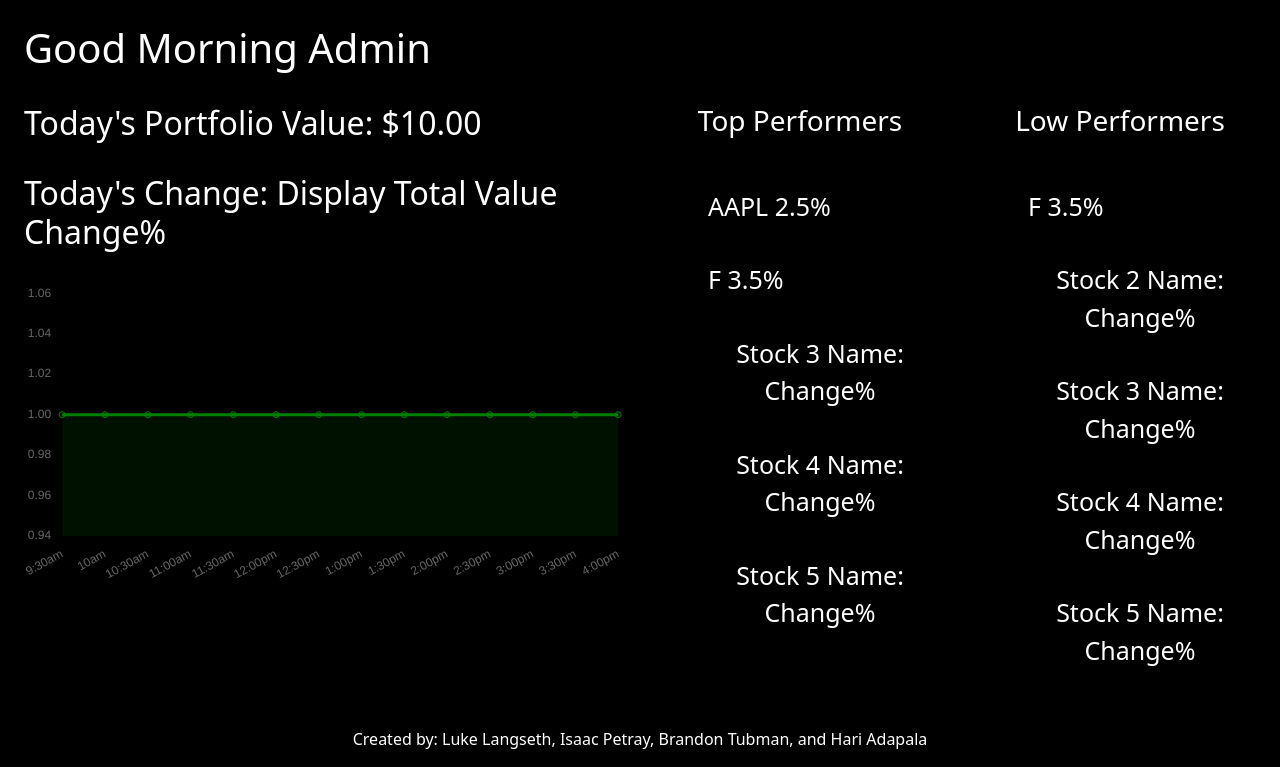
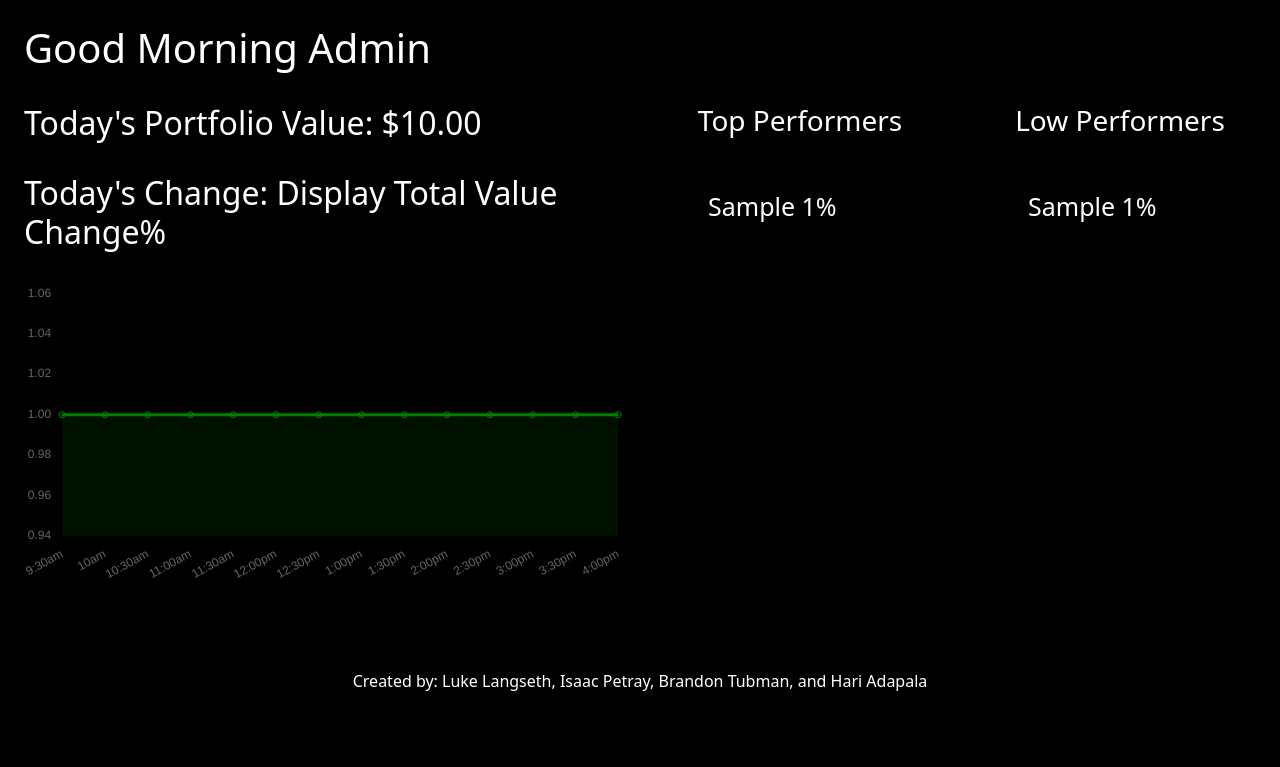
Before and after one commit to langsethluke/IFT401Project, a Flask app: page /home/admin in a window 1280 px wide. Shown: the part 91-858 px from the top of the page. After the commit the page ends 782 px from the top, so only its background shows below. Run offline with Flask 3, Linux system fonts and the light colour scheme; tables that the repository leaves empty hold one stand-in row (values such as "Sample post").

Commit message:
Added home page percentage changes

```diff
--- a/app.py
+++ b/app.py
@@ -1,6 +1,6 @@
 #Importing Flask and MySQL Libraries
 
-from flask import Flask, render_template, redirect, url_for, flash, request
+from flask import Flask, render_template, redirect, url_for, flash, request, jsonify
 from flask_sqlalchemy import SQLAlchemy
 from sqlalchemy import event
 from flask_wtf import FlaskForm
@@ -27,7 +27,7 @@ def load_user(id):
 # Configuration for Connecting to the MySQL Database
 
 app.config['SECRET_KEY'] = 'your_secret_key'
-app.config['SQLALCHEMY_DATABASE_URI'] = 'mysql+pymysql://root:KcnE9592@localhost/myflaskdb'
+app.config['SQLALCHEMY_DATABASE_URI'] = 'mysql+pymysql://root:904278aa@localhost/stock2'
 app.config['SQLALCHEMY_TRACK_MODIFICATIONS'] = False
 app.config['WTF_CSRF_ENABLED'] = False
 
@@ -705,5 +705,21 @@ def adminmarkethours(username):
 
     return render_template('adminmarkethours.html', user_information=user_information, form=form, market_hours=market_hours)
 
+@app.route('/api/stocks')
+def get_stocks():
+    stocks = Stock.query.all()
+    stock_data = [{"id": f"stock-{stock.id}", "ticker": stock.ticker_symbol, "percentage": stock.precentage_change} for stock in stocks]
+
+    sorted_stocks = sorted(stock_data, key=lambda x: x['percentage'], reverse=True)
+
+    top_performers = sorted_stocks[:5]
+
+    low_performers = sorted_stocks[-5:]
+
+    return jsonify({
+        'top_performers': top_performers,
+        'low_performers': low_performers
+    })
+
 if __name__ == "__main__":
     app.run(debug=True)
--- a/templates/home.html
+++ b/templates/home.html
@@ -20,30 +20,57 @@
         <div class="col-3 text-center">
             <h3>Top Performers</h3>
             <br />
-            <ul class="list list-group top">
-                <li class="item item-green list-group-item"><a href="#">AAPL 2.5%</a></li>
-                <li class="item item-green list-group-item"><a href="#">F 3.5%</a></li>
-                <li class="item item-green list-group-item"><a href="#">Stock 3 Name: Change%</a></li>
-                <li class="item item-green list-group-item"><a href="#">Stock 4 Name: Change%</a></li>
-                <li class="item item-green list-group-item"><a href="#">Stock 5 Name: Change%</a></li>
+            <ul class="list list-group top" id="top-performers">
+                <!-- JavaScript adds ul items here -->
             </ul>
         </div>
         <div class="col-3 text-center">
         <h3>Low Performers</h3>
         <br />
-        <ul class="list list-group low">
-            <li class="item item-red list-group-item"><a href="#">F 3.5%</a></li>
-            <li class="item item-red list-group-item"><a href="#">Stock 2 Name: Change%</a></li>
-            <li class="item item-red list-group-item"><a href="#">Stock 3 Name: Change%</a></li>
-            <li class="item item-red list-group-item"><a href="#">Stock 4 Name: Change%</a></li>
-            <li class="item item-red list-group-item"><a href="#">Stock 5 Name: Change%</a></li>
+        <ul class="list list-group low" id="low-performers">
+            <!-- JavaScript adds ul items here -->
         </ul>
         </div>
     </div>
 </div>
 
-    <script src="https://cdn.jsdelivr.net/npm/chart.js"></script>
-    <script>
+<script src="https://cdn.jsdelivr.net/npm/chart.js"></script>
+<script>
+    document.addEventListener('DOMContentLoaded', () => {
+            fetch('/api/stocks')
+                .then(response => response.json())
+                .then(data => {
+                    const topPerformers = data.top_performers;
+                    const lowPerformers = data.low_performers;
+
+                    const topList = document.getElementById('top-performers');
+                    topPerformers.forEach(stock => {
+                        const li = document.createElement('li');
+                        if (stock.percentage < 0) {
+                            li.classList.add('item', 'item-red', 'list-group-item');
+                        } else {
+                            li.classList.add('item', 'item-green', 'list-group-item');
+                        }
+                        li.id = stock.id;
+                        li.innerHTML = `<a href="#">${stock.ticker} ${stock.percentage}%</a>`;
+                        topList.appendChild(li);
+                    });
+
+                    const lowList = document.getElementById('low-performers');
+                    lowPerformers.forEach(stock => {
+                        const li = document.createElement('li');
+                        if (stock.percentage < 0) {
+                            li.classList.add('item', 'item-red', 'list-group-item');
+                        } else {
+                            li.classList.add('item', 'item-green', 'list-group-item');
+                        }
+                        li.id = stock.id;
+                        li.innerHTML = `<a href="#">${stock.ticker} ${stock.percentage}%</a>`;
+                        lowList.appendChild(li);
+                    });
+                })
+                .catch(err => console.log('Error fetching stock data: ', err));
+        });
 
         const ctx = document.getElementById("myChart");
 
```
